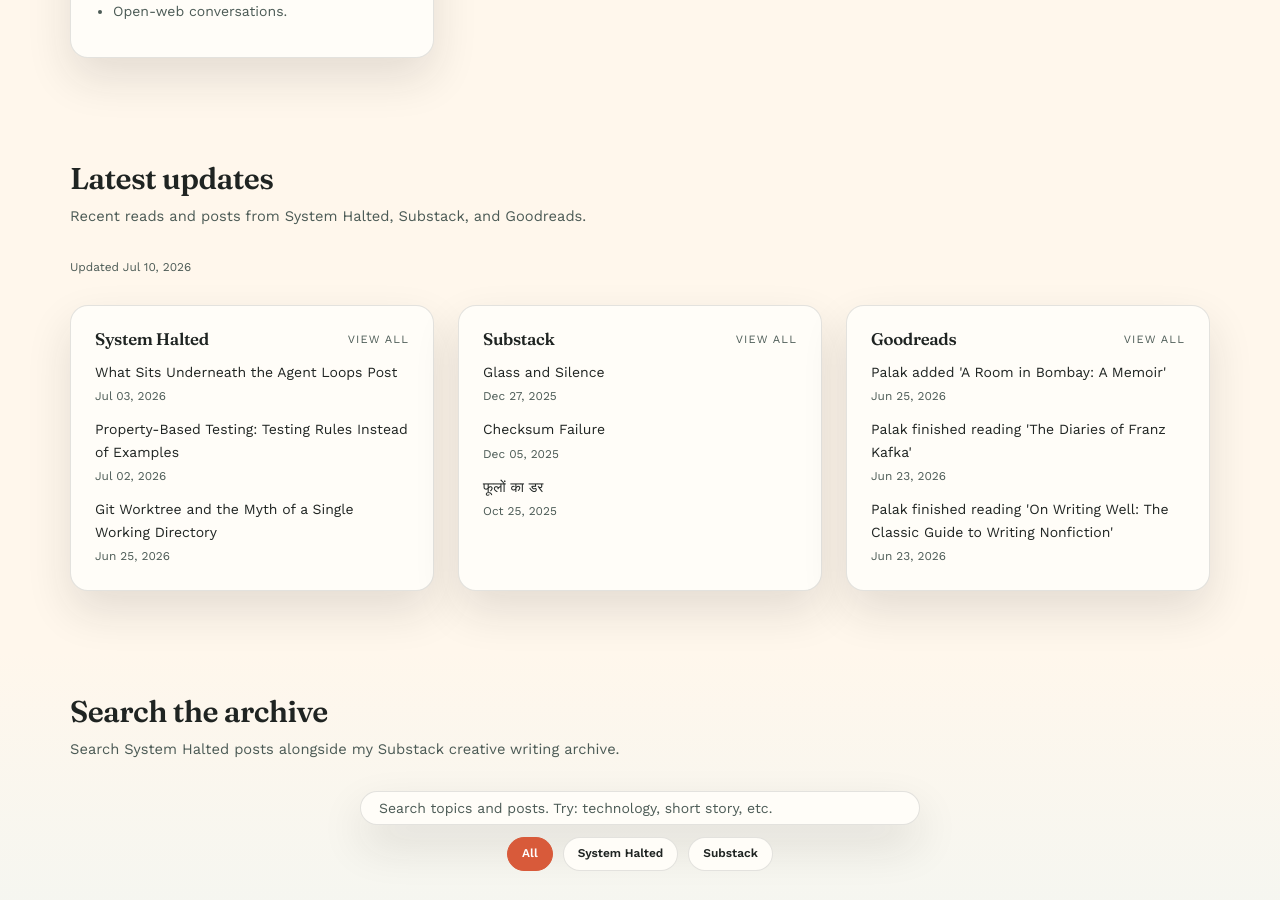
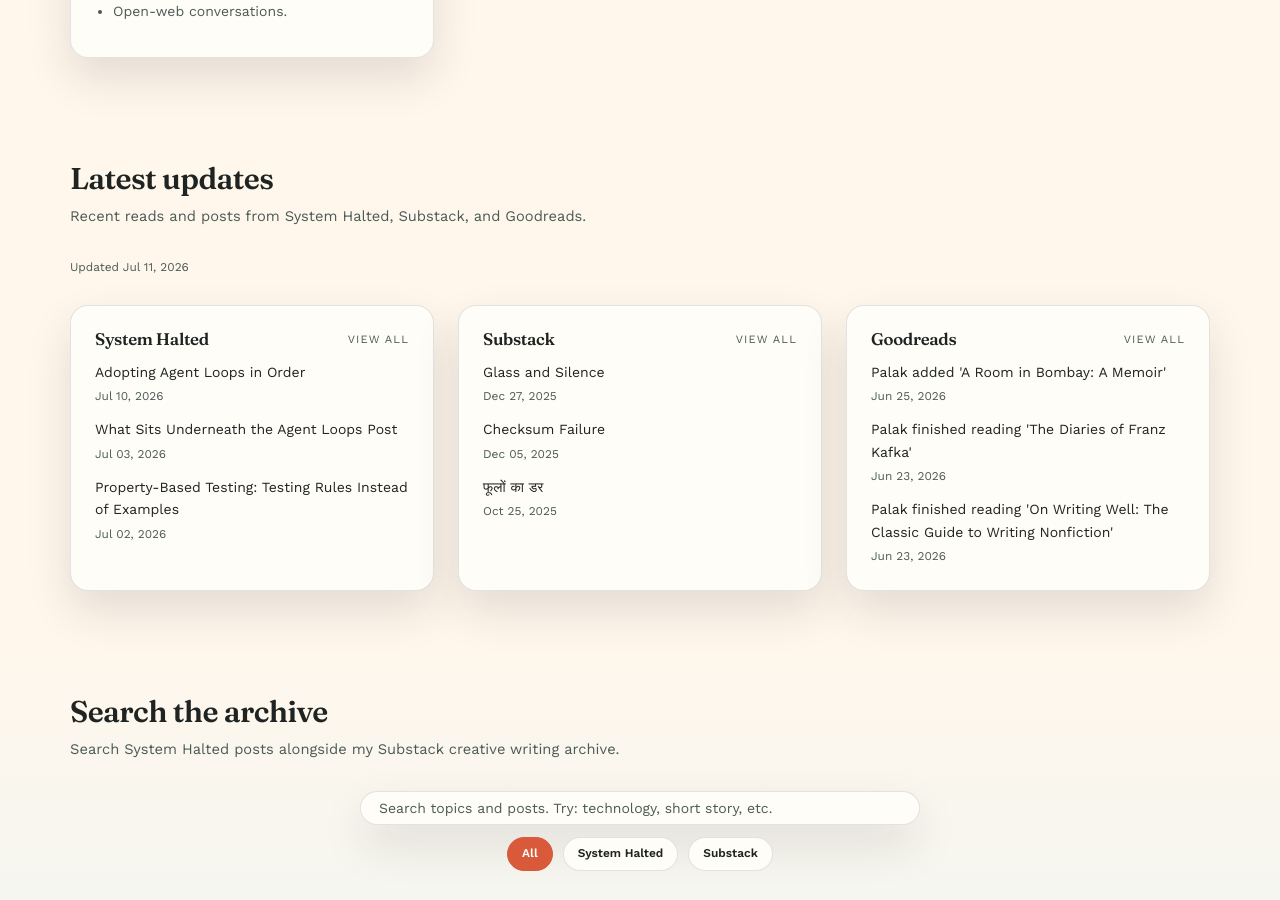
Before and after one commit to systemhalted/about-me, a Jekyll site: the page built from index.html, in a window 1280 px wide and 900 px high, scrolled down 2331 px. Built offline with Jekyll 4.4.1, drawn with Linux system fonts in a browser that asks for light colours; nearby versions of some CDN libraries.

Commit message:
refresh content feeds

```diff
--- a/_data/latest_sources.json
+++ b/_data/latest_sources.json
@@ -1,5 +1,5 @@
 {
-  "updated_at": "2026-07-10T06:15:07Z",
+  "updated_at": "2026-07-11T05:22:21Z",
   "sources": [
     {
       "id": "systemhalted",
@@ -7,6 +7,11 @@
       "url": "https://systemhalted.in",
       "feed_url": "https://systemhalted.in/feed.xml",
       "items": [
+        {
+          "title": "Adopting Agent Loops in Order",
+          "url": "https://systemhalted.in/2026/07/10/adopting-agent-loops-in-order/",
+          "published": "2026-07-10T00:00:00Z"
+        },
         {
           "title": "What Sits Underneath the Agent Loops Post",
           "url": "https://systemhalted.in/2026/07/03/what-sits-underneath-the-agent-loops-post/",
@@ -16,11 +21,6 @@
           "title": "Property-Based Testing: Testing Rules Instead of Examples",
           "url": "https://systemhalted.in/2026/07/02/property-based-testing/",
           "published": "2026-07-02T00:00:00Z"
-        },
-        {
-          "title": "Git Worktree and the Myth of a Single Working Directory",
-          "url": "https://systemhalted.in/2026/06/25/git-worktree/",
-          "published": "2026-06-25T00:00:00Z"
         }
       ]
     },
```
